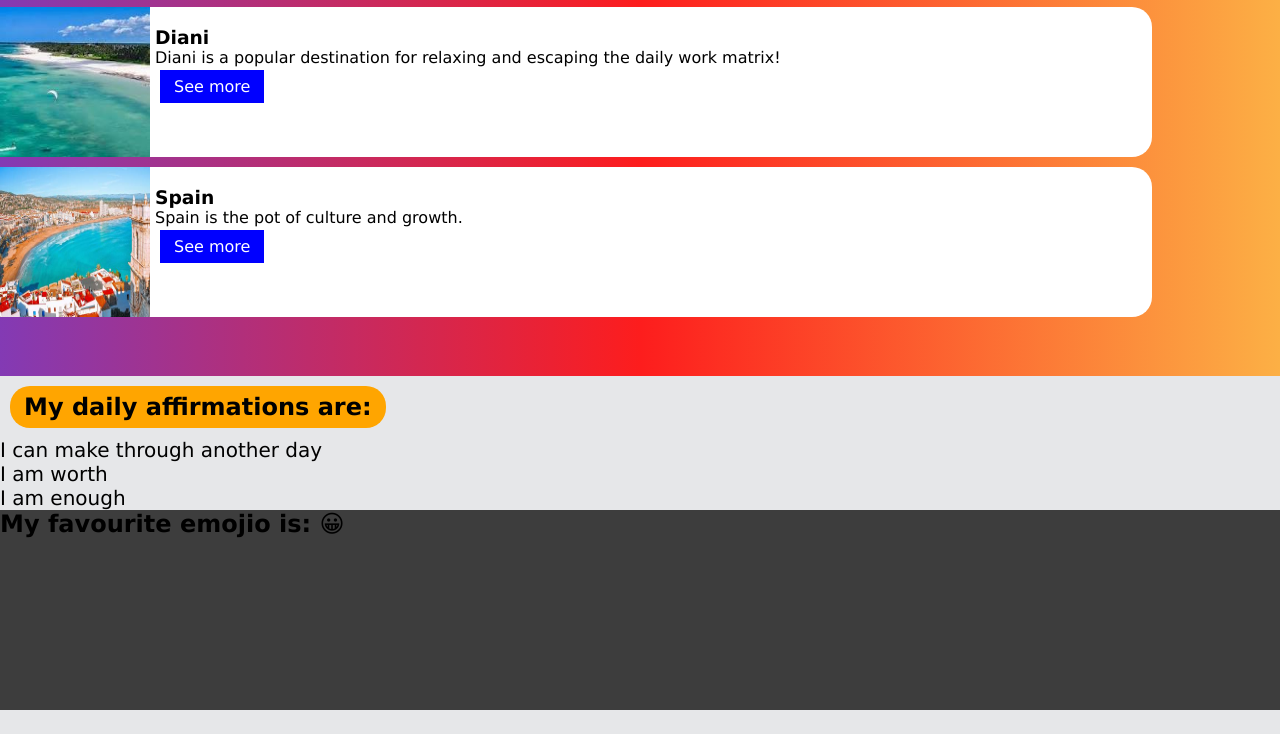
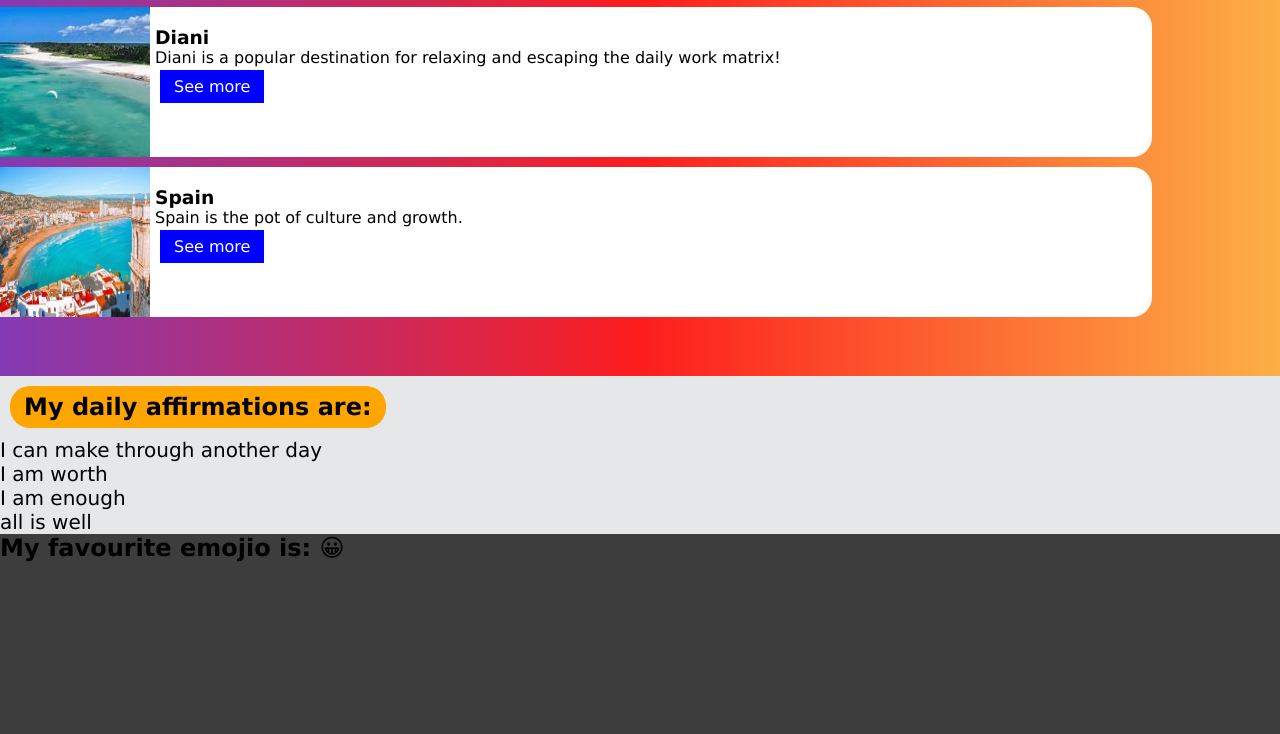
Before and after one commit to denismnjima/portfolio, a plain HTML site: page index.html in a window 1280 px wide. Shown: the part 1356-2090 px from the top of the page. Before the commit the page ends 2066 px from the top, so only its background shows below. Drawn offline with Linux system fonts and the light colour scheme.

Commit message:
made changes to portfolio to index.html by adding a new list on class daily-aff

```diff
--- a/index.html
+++ b/index.html
@@ -110,6 +110,7 @@
             <li>I can make through another day</li>
             <li>I am worth</li>
             <li>I am enough</li>
+            <li>all is well</li>
          </ul>
       </section>
 
```
